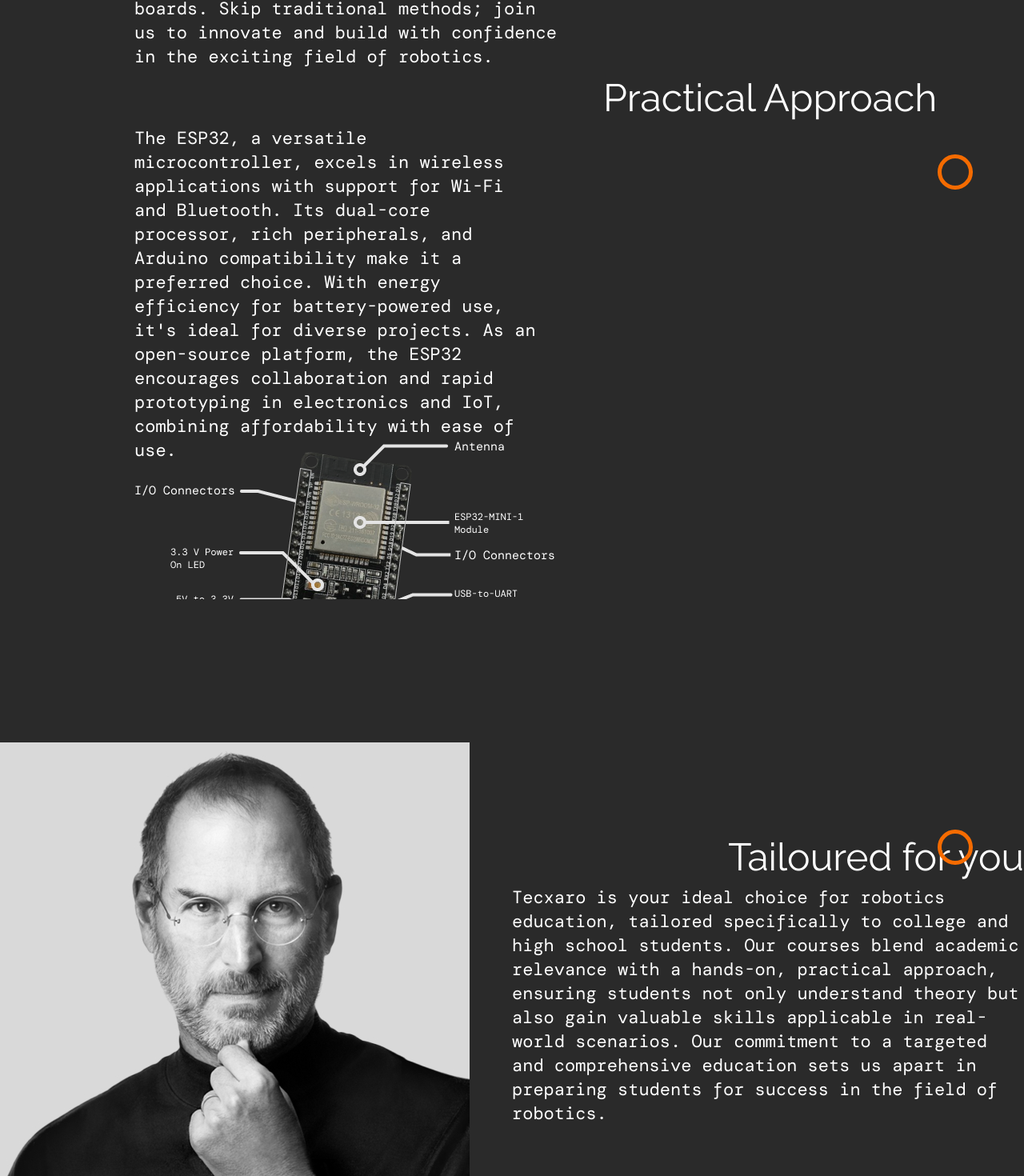
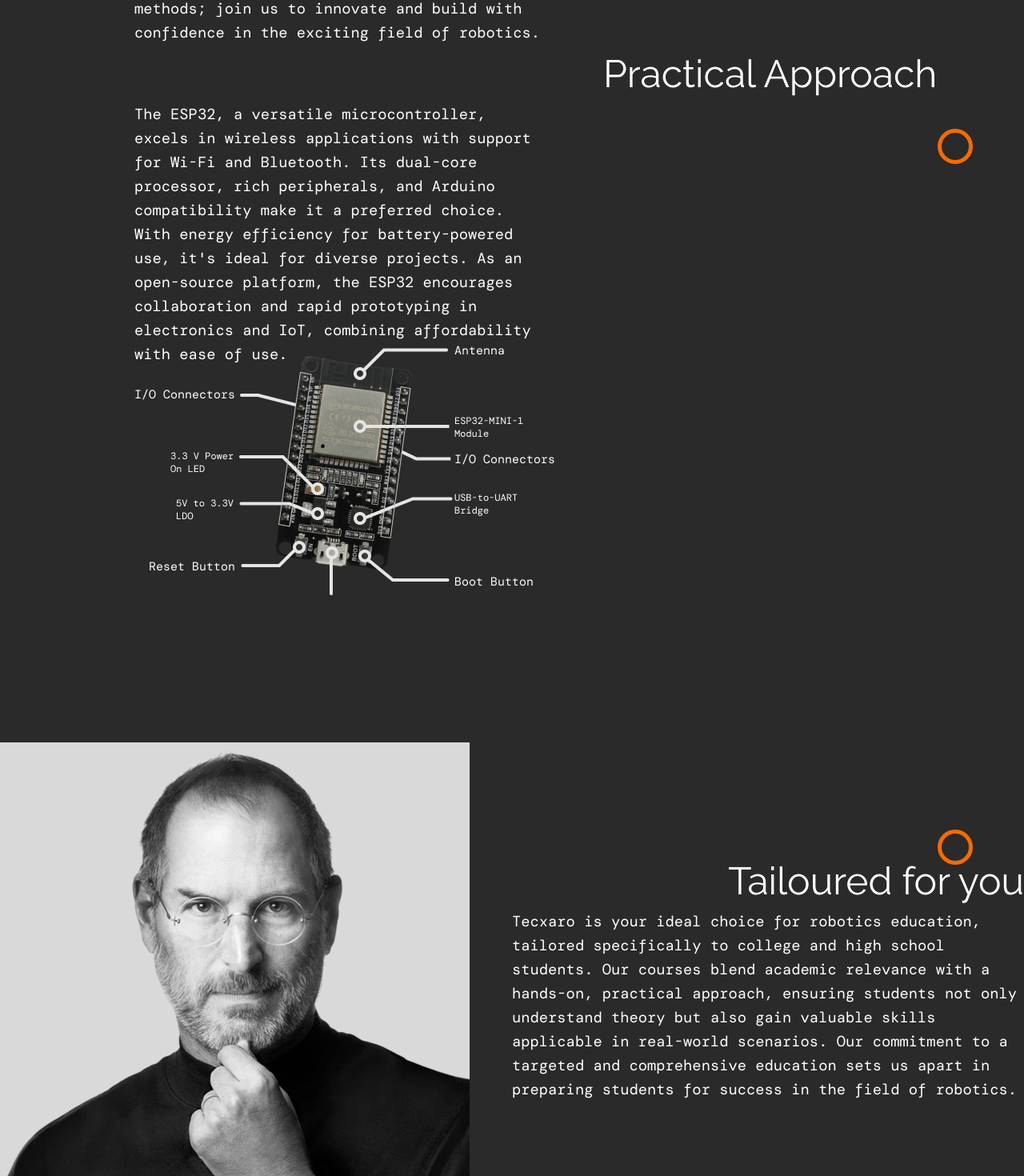
Before and after one commit to Techxaro/tecxaro-website, a React (Vite) app in the folder website/: page / in a window 1280 px wide. Shown: the part 1795-3265 px from the top of the page at 80% size. Built offline with nearby package versions, Linux system fonts and the light colour scheme.

Commit message:
the last commit for today the switch has been flipped

```diff
--- a/website/src/screenSize/Desktop/Components/_3_whyChooseUs-1.jsx
+++ b/website/src/screenSize/Desktop/Components/_3_whyChooseUs-1.jsx
@@ -123,7 +123,7 @@ export const PracticalApproach = () => {
 
 
           {/* THE ORANGE SVG THINGY */}
-          <div id="practicalApprach-orangeSvgThingy">
+          <div id="practicalApprach-orangeSvgThingy2">
             <img src={gitDot} alt="a git dot" />
           </div>
 
--- a/website/src/screenSize/Desktop/Components/_4_whyChooseUs-2.jsx
+++ b/website/src/screenSize/Desktop/Components/_4_whyChooseUs-2.jsx
@@ -24,7 +24,7 @@ export const TailoredForYou = () => {
 
 
         {/* the text section div  */}
-        <div className="text-wrapper-tailourMadeForYou mb-44">
+        <div className="text-wrapper-tailourMadeForYou mb-16">
 
 
 
--- a/website/src/screenSize/Desktop/Pages/homePage.css
+++ b/website/src/screenSize/Desktop/Pages/homePage.css
@@ -101,7 +101,7 @@
 
 .para1-aboutUs-D{
 
-    font-size: 1.375rem;
+    font-size: 1.175rem;
     line-height: 30px;
 }
 
@@ -117,6 +117,48 @@
 
 
 }
+
+.the-svgThingy-for-the-website{
+
+    width: 10rem;
+    /* height: 10rem; */
+    position: relative;
+
+    right: 2rem;
+    top: 22.5rem;
+
+    display: flex;
+    flex-direction: column;
+    justify-content: center;
+    align-items: center;
+
+
+    z-index: +2;
+
+
+}
+
+
+#practicalApproach-whiteSvgLine{
+
+    height: 52rem;
+    position: relative;
+    bottom: 1rem;
+}
+
+#practicalApprach-orangeSvgThingy{
+
+    position: relative;
+    bottom: 1rem;
+}
+
+#practicalApprach-orangeSvgThingy2{
+
+    position: relative;
+    bottom: 0.98rem;
+}
+
+
 
 
 
@@ -205,32 +247,7 @@
 }
 
 
-.the-svgThingy-for-the-website{
 
-    width: 10rem;
-    /* height: 10rem; */
-    position: relative;
-
-    right: 2rem;
-    top: 22.5rem;
-
-    display: flex;
-    flex-direction: column;
-    justify-content: center;
-    align-items: center;
-
-
-    z-index: +2;
-
-
-}
-
-
-#practicalApproach-whiteSvgLine{
-
-    height: 50rem;
-
-}
 
 
 
@@ -276,7 +293,7 @@
 .mainPara-tailourMadeForYou{
 
     /* width: 50%; */
-    font-size: 1.375rem;
+    font-size: 1.175rem;
     line-height: 30px;
 }
 
```
